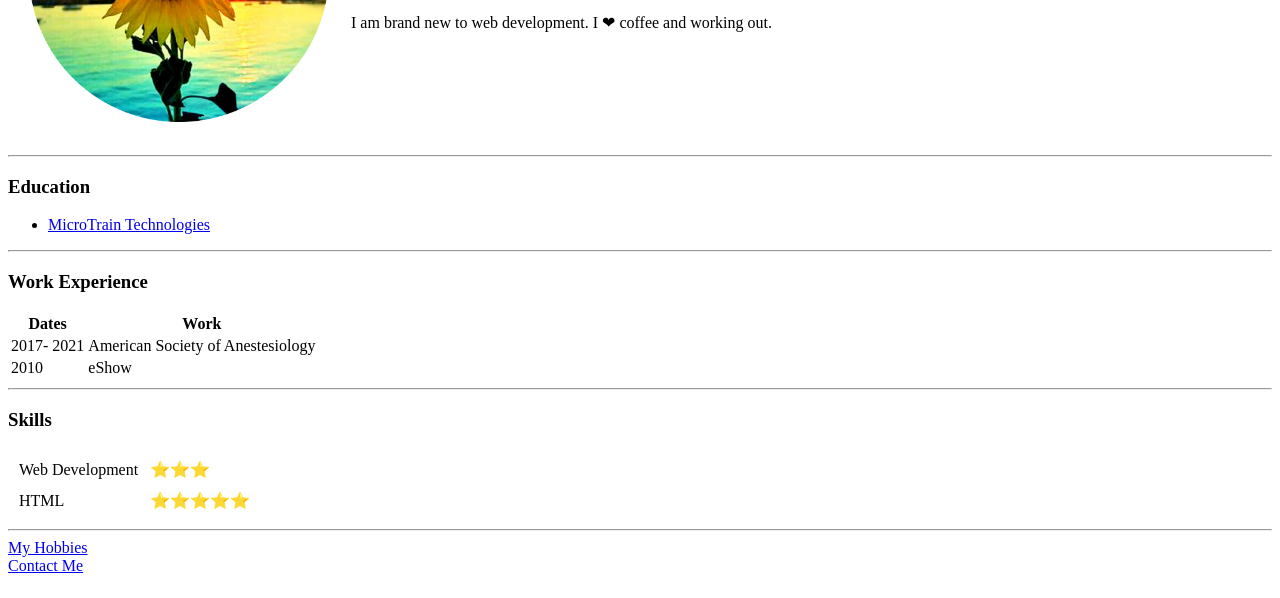
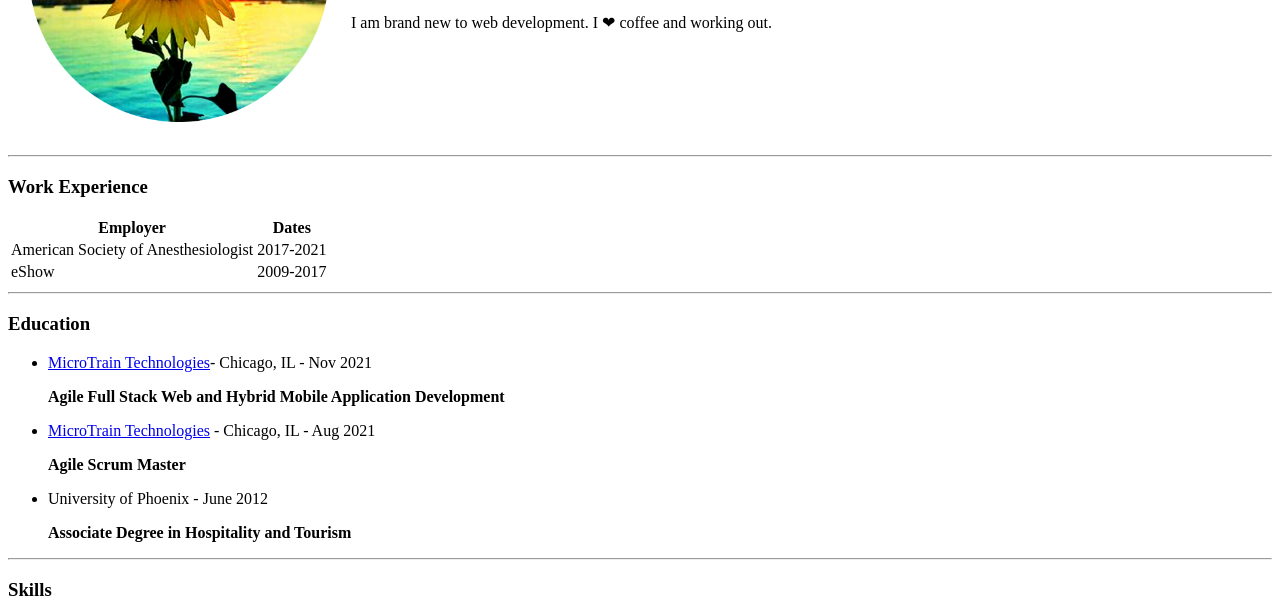
Before and after one commit to ahenrikson0582/cv, a plain HTML site: page index.html in a window 1280 px wide. Shown: the part 207-805 px from the top of the page. Drawn offline with Linux system fonts and the light colour scheme.

Commit message:
Update index.html

```diff
--- a/index.html
+++ b/index.html
@@ -1,51 +1,71 @@
 <!DOCTYPE html>
 <html lang="en" dir="ltr">
-
   <head>
-  <meta charset="utf-8">
+    <meta charset="utf-8" />
     <title>Abby's Personal Site</title>
   </head>
 
   <body>
     <table cellspacing="20">
       <tr>
-      <td><img src="sunflower_portfolio_pic.png" height="300" width="300" alt="profile image" /></td>
-      <td><h1>Abby Henrikson</h1>
+        <td>
+          <img
+            src="sunflower_portfolio_pic.png"
+            height="300"
+            width="300"
+            alt="profile image"
+          />
+        </td>
+        <td>
+          <h1>Abby Henrikson</h1>
           <p><em>Front-End Web Developer</em></p>
-      <p>I am brand new to web development. I ❤ coffee and working out.</p></td>
+          <p>I am brand new to web development. I ❤ coffee and working out.</p>
+        </td>
       </tr>
+    </table>
+    <hr />
+    <h3>Work Experience</h3>
+    <table>
+      <thead>
+        <tr>
+          <th>Employer</th>
+          <th>Dates</th>
+        </tr>
+      </thead>
+      <tbody>
+        <tr>
+          <td>American Society of Anesthesiologist</td>
+          <td>2017-2021</td>
+        </tr>
+        <tr>
+          <td>eShow</td>
+          <td>2009-2017</td>
+        </tr>
+      </tbody>
     </table>
     <hr />
     <h3>Education</h3>
     <ul>
       <li>
-      <a href="https://www.microtrain.net/">MicroTrain Technologies</a>
+        <a href="https://www.microtrain.net/">MicroTrain Technologies</a>-
+        Chicago, IL - Nov 2021
+        <p>
+          <strong
+            >Agile Full Stack Web and Hybrid Mobile Application
+            Development</strong
+          >
+        </p>
+      </li>
+      <li>
+        <a href="https://www.microtrain.net/">MicroTrain Technologies</a> -
+        Chicago, IL - Aug 2021
+        <p><strong>Agile Scrum Master</strong></p>
+      </li>
+      <li>
+        University of Phoenix - June 2012
+        <p><strong>Associate Degree in Hospitality and Tourism</strong></p>
       </li>
     </ul>
-  <hr />
-  <h3>Work Experience</h3>
-  <table>
-    <thead>
-      <tr>
-        <th>Dates</th>
-        <th>Work</th>
-      </tr>
-    </thead>
-    <tbody>
-    <tr>
-      <td>
-        2017- 2021
-      </td>
-      <td>
-        American Society of Anestesiology
-      </td>
-    </tr>
-    <tr>
-      <td>2010</td>
-      <td>eShow</td>
-    </tr>
-  </tbody>
-  </table>
 
     <hr />
     <h3>Skills</h3>
@@ -53,16 +73,19 @@
     <table cellspacing="10">
       <tr>
         <td>Web Development</td>
-      <td>⭐⭐⭐</td>
+        <td>⭐⭐⭐⭐⭐</td>
       </tr>
       <tr>
         <td>HTML</td>
         <td>⭐⭐⭐⭐⭐</td>
       </tr>
+      <tr>
+        <td>CSS</td>
+        <td>⭐⭐⭐⭐</td>
+      </tr>
     </table>
     <hr />
     <a href="hobbies.html">My Hobbies</a>
-  <br />
     <a href="contactme.html">Contact Me</a>
   </body>
 </html>
```
Lines whose indentation alone changed are shown as unchanged.
